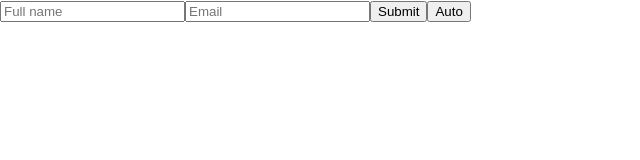
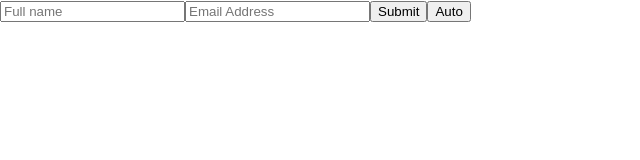
Before and after one commit to taroro/todoapp, a React (Create React App) app: page / in a window 1280 px wide. Shown: the top 160 px of the page, without its empty margins (0-640 px from the left). Built offline with nearby package versions, Linux system fonts and the light colour scheme.

Commit message:
Edit Studentjs

```diff
--- a/src/Students.js
+++ b/src/Students.js
@@ -52,7 +52,7 @@ class Students extends React.Component {
           <input
             type="email"
             name="email"
-            placeholder="Email"
+            placeholder="Email Address"
             onChange={this.updateInput}
             value={this.state.email}
           />
```
